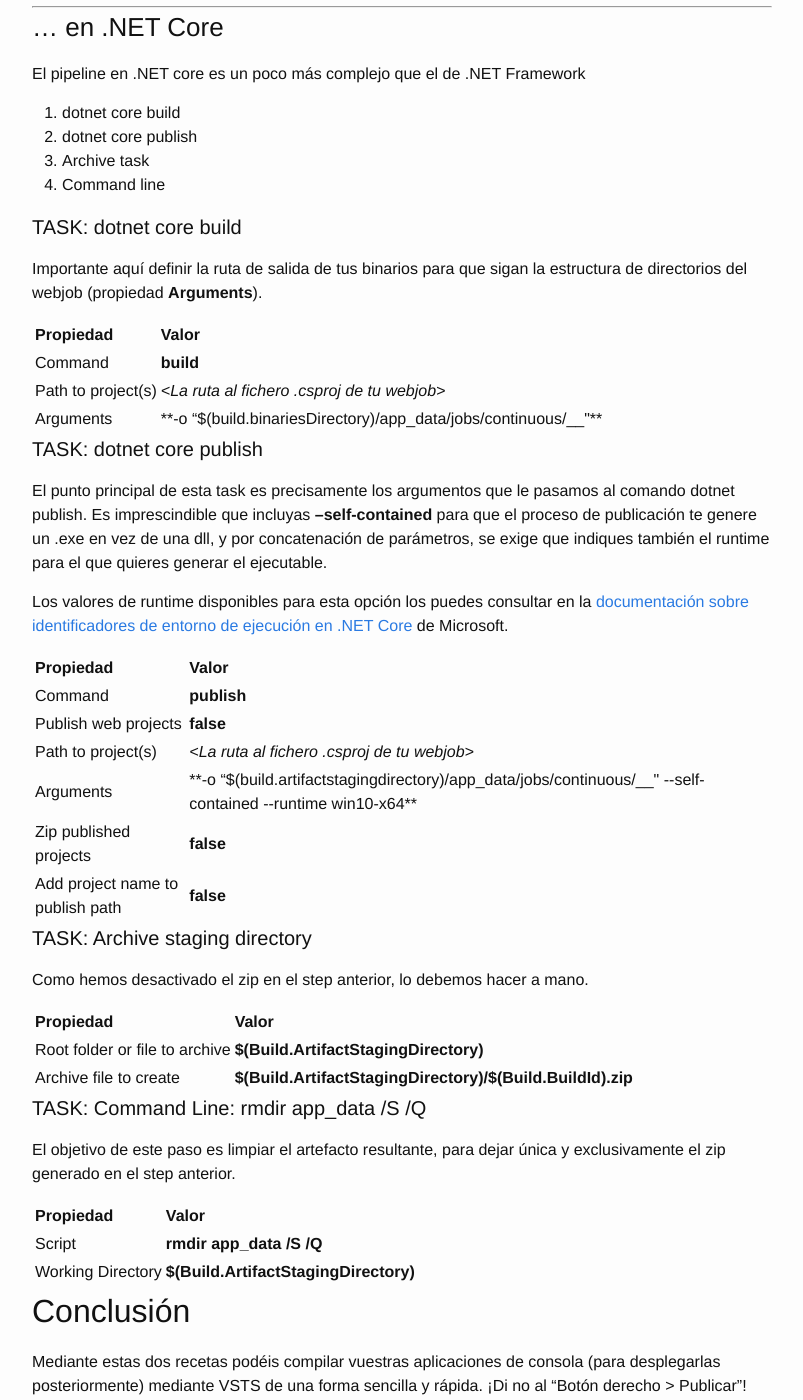
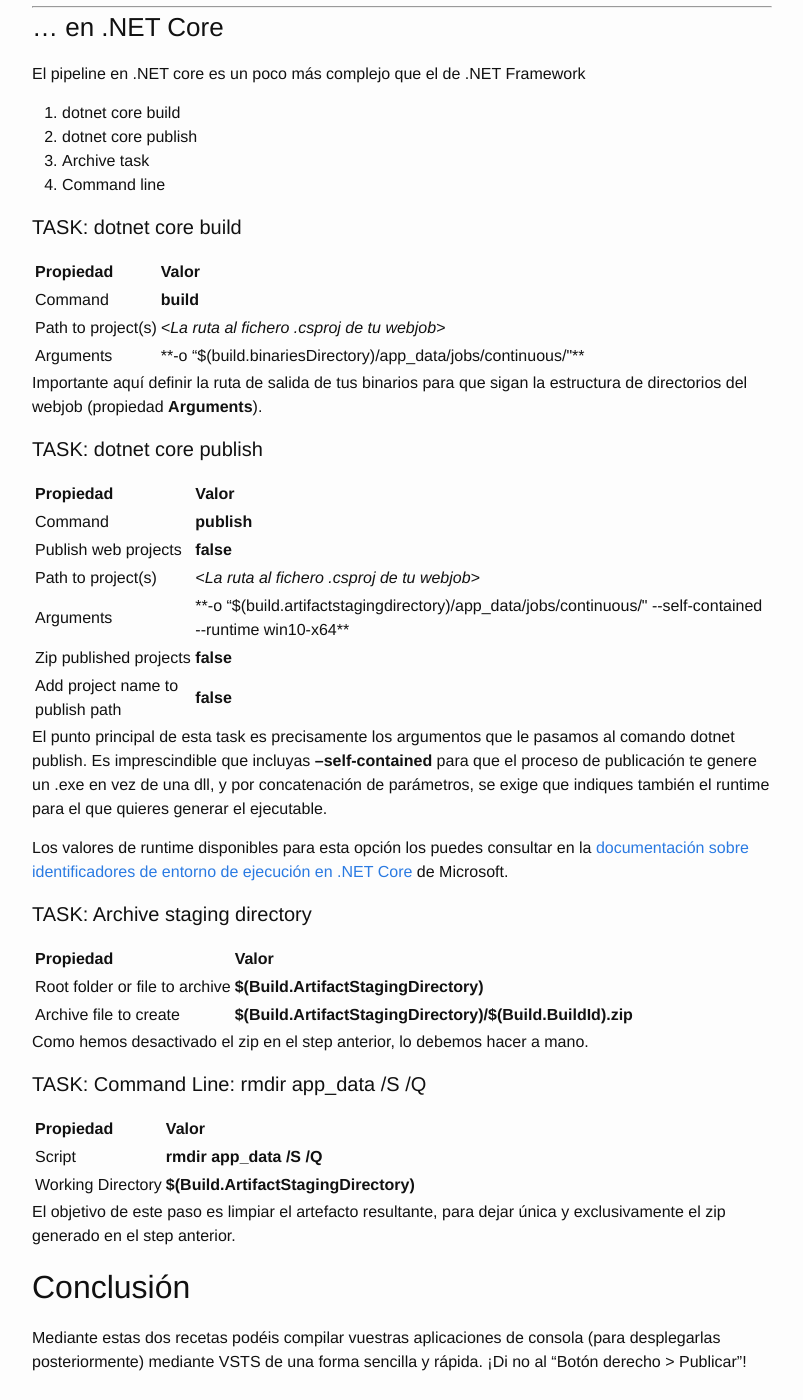
Before and after one commit to huorswords/huorswords.github.io, a Jekyll site: the page built from _posts/2018-08-24-Desplegar-net-core-2-webjob-a-Azure.markdown, in a window 1280 px wide and 1400 px high, scrolled down 1760 px. Shown: the whole window, without its empty margins (238-1041 px from the left). Built offline with Jekyll 4.4.1, drawn with Linux system fonts in a browser that asks for light colours; some of the changed text lies outside the part shown.

Commit message:
Reorder text to avoid little space between tables and titles

```diff
--- a/_posts/2018-08-24-Desplegar-net-core-2-webjob-a-Azure.markdown
+++ b/_posts/2018-08-24-Desplegar-net-core-2-webjob-a-Azure.markdown
@@ -20,7 +20,7 @@ Antes de llegar a "la receta", es importante entender cómo es la estructura de
 
 La estructura de directorio para un webjob continuo en Azure es esta.
 
-> app_data/jobs/continuous/_%nombre%_
+> app_data/jobs/continuous/%nombre%
 
 Dentro de dicha carpeta, se deben ubicar todos los ficheros que sean necesarios para ejecutar tu aplicación de consola.
 
@@ -77,47 +77,47 @@ El pipeline en .NET core es un poco más complejo que el de .NET Framework
 
 #### TASK: dotnet core build
 
-Importante aquí definir la ruta de salida de tus binarios para que sigan la estructura de directorios del webjob (propiedad **Arguments**).
-
 | Propiedad | Valor |
 |:-|:-|
 | Command | **build** |
 | Path to project(s) | *<La ruta al fichero .csproj de tu webjob>* |
-| Arguments | **-o "$(build.binariesDirectory)/app_data/jobs/continuous/_<nombre_de_tu_job>_"** |
+| Arguments | **-o "$(build.binariesDirectory)/app_data/jobs/continuous/<nombre_de_tu_job>"** |
+
+Importante aquí definir la ruta de salida de tus binarios para que sigan la estructura de directorios del webjob (propiedad **Arguments**).
 
 #### TASK: dotnet core publish
-
-El punto principal de esta task es precisamente los argumentos que le pasamos al comando dotnet publish. Es imprescindible que incluyas **--self-contained** para que el proceso de publicación te genere un .exe en vez de una dll, y por concatenación de parámetros, se exige que indiques también el runtime para el que quieres generar el ejecutable.
-
-Los valores de runtime disponibles para esta opción los puedes consultar en la [documentación sobre identificadores de entorno de ejecución en .NET Core](https://docs.microsoft.com/es-es/dotnet/core/rid-catalog) de Microsoft.
 
 | Propiedad | Valor |
 |:-|:-|
 | Command | **publish** |
 | Publish web projects | **false** |
 | Path to project(s) | *<La ruta al fichero .csproj de tu webjob>* |
-| Arguments | **-o "$(build.artifactstagingdirectory)/app_data/jobs/continuous/_<nombre_de_tu_job>_" --self-contained --runtime win10-x64** |
+| Arguments | **-o "$(build.artifactstagingdirectory)/app_data/jobs/continuous/<nombre_de_tu_job>" --self-contained --runtime win10-x64** |
 | Zip published projects | **false** |
 | Add project name to publish path | **false** |
 
+El punto principal de esta task es precisamente los argumentos que le pasamos al comando dotnet publish. Es imprescindible que incluyas **--self-contained** para que el proceso de publicación te genere un .exe en vez de una dll, y por concatenación de parámetros, se exige que indiques también el runtime para el que quieres generar el ejecutable.
+
+Los valores de runtime disponibles para esta opción los puedes consultar en la [documentación sobre identificadores de entorno de ejecución en .NET Core](https://docs.microsoft.com/es-es/dotnet/core/rid-catalog) de Microsoft.
+
 #### TASK: Archive staging directory
-
-Como hemos desactivado el zip en el step anterior, lo debemos hacer a mano.
 
 | Propiedad | Valor |
 |:-|:-|
 | Root folder or file to archive | **$(Build.ArtifactStagingDirectory)**|
 | Archive file to create | **$(Build.ArtifactStagingDirectory)/$(Build.BuildId).zip**|
 
+Como hemos desactivado el zip en el step anterior, lo debemos hacer a mano.
+
 #### TASK: Command Line: rmdir app_data /S /Q
-
-El objetivo de este paso es limpiar el artefacto resultante, para dejar única y exclusivamente el zip generado en el step anterior.
 
 | Propiedad | Valor |
 |:-|:-|
 |Script|**rmdir app_data /S /Q**|
 |Working Directory| **$(Build.ArtifactStagingDirectory)**|
 
+El objetivo de este paso es limpiar el artefacto resultante, para dejar única y exclusivamente el zip generado en el step anterior.
+
 ## Conclusión
 
 Mediante estas dos recetas podéis compilar vuestras aplicaciones de consola (para desplegarlas posteriormente) mediante VSTS de una forma sencilla y rápida. ¡Di no al "Botón derecho > Publicar"!
```
Also changed, not shown: other parts of _posts/2018-08-24-Desplegar-net-core-2-webjob-a-Azure.markdown (+6 -6 lines).
